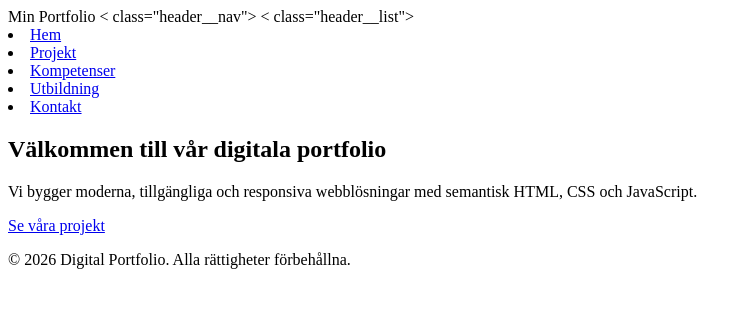
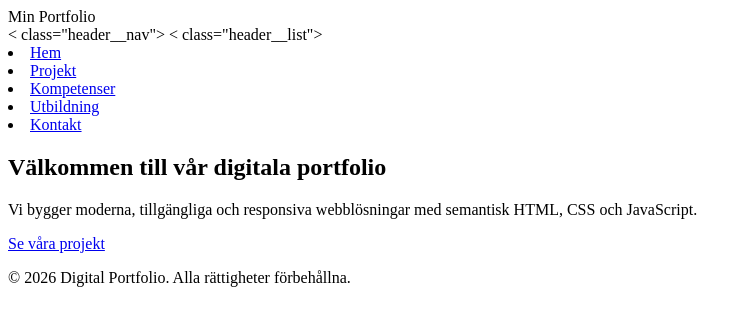
Before and after one commit to barreamin-ctrl/digital-portfolio, a plain HTML site: page index.html in a window 1280 px wide. Shown: the whole page, without its empty margins (0-752 px from the left). Drawn offline with Linux system fonts and the light colour scheme.

Commit message:
Update index.html

```diff
--- a/index.html
+++ b/index.html
@@ -1,15 +1,15 @@
 <!DOCTYPE html>
 <html lang="sv">
 <head>
-    <meta charset="UTF-8"
+    <meta charset="UTF-8">
     <meta name="viewport" content="width=device-width, initial-scale=1.0">
     <meta name="description"
           content="Digital portfolio som visar våra projekt, kompetenser och utbildning inom webbutveckling.">
     <title>Hem - Digital Portfolio</title>
-    <link rel="stylesheet" href="style.css"
+    <link rel="stylesheet" href="style.css">
 </head>
 <header class="page">
-<header class="header"
+<header class="header">
 <div class="header__logo">Min Portfolio</div>
 < class="header__nav">
     < class="header__list">
```
